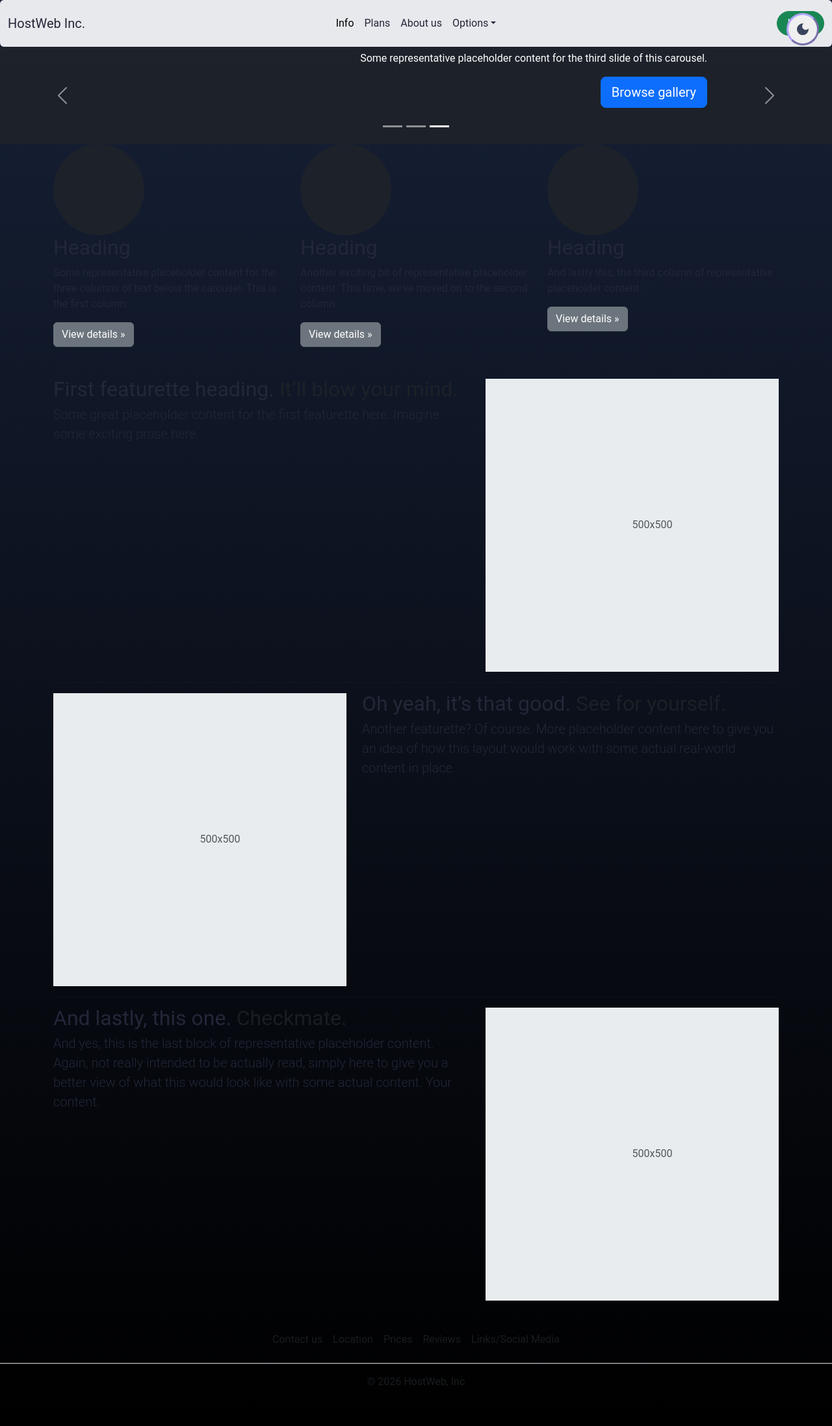
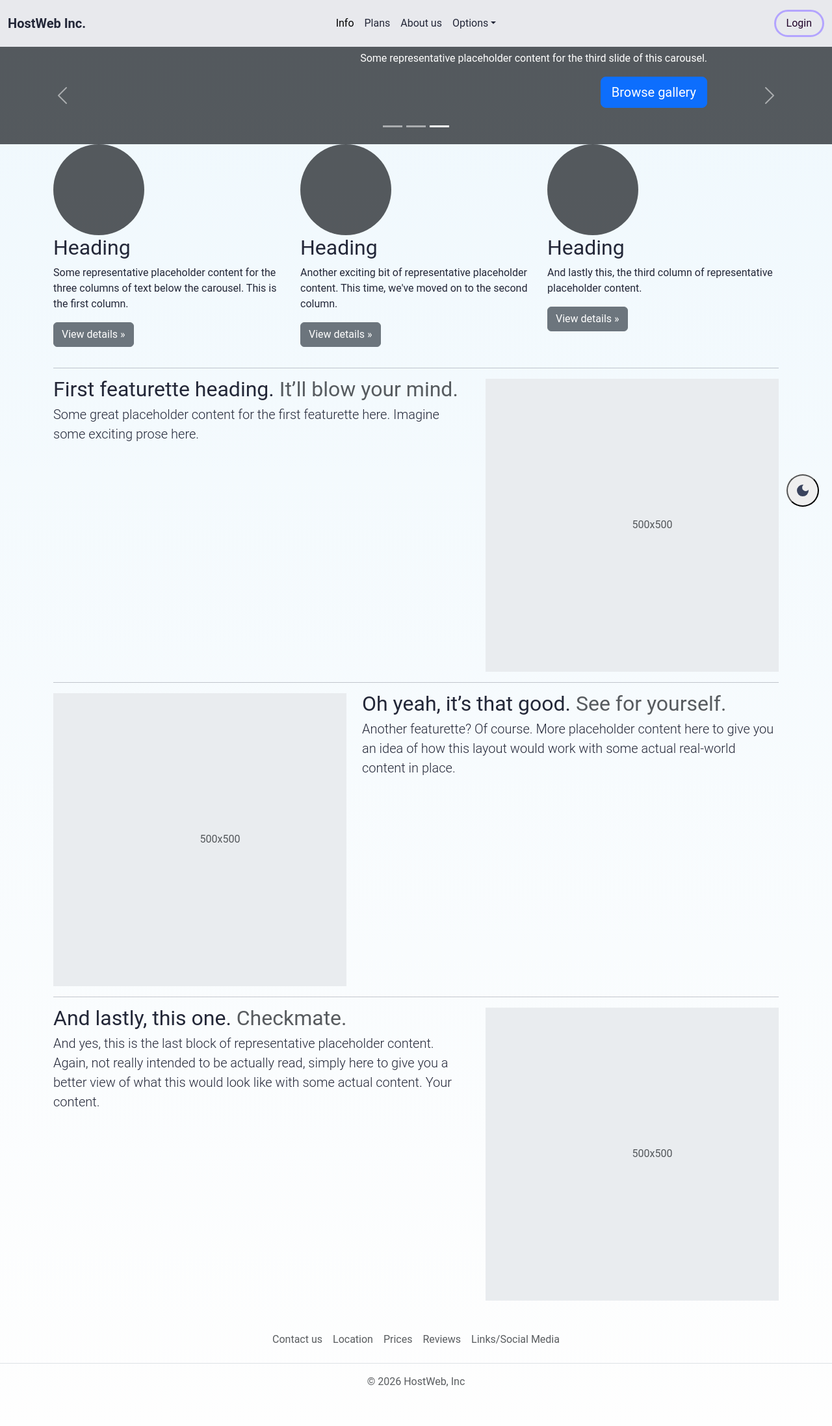
Before and after one commit to fizagui2/Remote-SysAdmin-Platform, a Django app: page / in a window 1280 px wide. Shown: the whole page at 65% size. Run offline with Django 5.2, Linux system fonts and the light colour scheme.

Commit message:
darkmod.js working; improvements in styles.css & change of position of dark/clear button

```diff
--- a/Django/senior_project_app/templates/includes/navbar.html
+++ b/Django/senior_project_app/templates/includes/navbar.html
@@ -1,6 +1,6 @@
-<nav class="navbar navbar-expand-lg navbar_options rounded" aria-label="Thirteenth navbar example">
+<nav class="navbar navbar-expand-lg navbar_options" aria-label="Thirteenth navbar example">
     <div class="container-fluid"> <button class="navbar-toggler" type="button" data-bs-toggle="collapse" data-bs-target="#navbarsExample11" aria-controls="navbarsExample11" aria-expanded="false" aria-label="Toggle navigation"> <span class="navbar-toggler-icon"></span> </button>
-        <div class="collapse navbar-collapse d-lg-flex" id="navbarsExample11"> <a class="navbar-brand col-lg-3 me-0" href="{% url 'home' %}">HostWeb Inc.</a>
+        <div class="collapse navbar-collapse d-lg-flex" id="navbarsExample11"> <a class="navbar-brand col-lg-3 me-0" href="{% url 'home' %}"><b>HostWeb Inc.</b></a>
             <ul class="navbar-nav col-lg-6 justify-content-lg-center">
                 <li class="navbar nav-item"> <a class="nav-link active" aria-current="page" href="#">Info</a></li>
                 <li class="navbar nav-item"> <a class="nav-link" href="{% url 'plans' %}">Plans</a> </li>
@@ -20,7 +20,7 @@
                 </button>
             </div>
             <div class="d-lg-flex col-lg-1 justify-content-lg-end">
-                <button class="btn btn-success rounded-pill px-3" type="button">Login</button>
+                <button class="btn general-button rounded-pill px-3 " type="button">Login</button>
             </div>
         </div>
     </div>
--- a/Django/static/css/styles.css
+++ b/Django/static/css/styles.css
@@ -5,16 +5,17 @@
     --secondary-text:#5f6270;
     --primary-color:#3a435d;
     --accent-color:#0071ff;
-    --buttons-color:#1a003a;
+    --buttons-color:#200328;
     --buttons-border:#b3a4ff;
     --navbar-options:#080128;
     --title:#b1d8fc;
-    --background: #ffffff;
+    --background:
+        linear-gradient(180deg, #eff8fd, #fefefe);
 }
 
 .darkmode{
     --base-color: #120227;
-    --base-variant: #24113a;
+    --base-variant: #060226;
     --text-color:#ffffff;
     --secondary-text:#c5c5c5;
     --primary-color:#8c9eff;
@@ -22,7 +23,9 @@
     --buttons-color: #ffffff;
     --buttons-border: #8c7cff;
     --navbar-options: #ffffff;
-    --background:#120227;
+    --background:
+        linear-gradient(180deg, #162036, #000000);
+    /* #120227; */
 }
 
 
@@ -36,8 +39,7 @@ body{
     padding:0;
     font-family:'Roboto', sans-serif;
     color: var(--text-color);
-    background:
-        linear-gradient(180deg, #162036, #000000);
+    background:var(--background);
     transition: background-color 0.3s, color 0.3s;
 }
 
@@ -45,11 +47,7 @@ h1{
     color:var(--title);
 }
 
-button{
-    color: var(--buttons-color);
-    border-width: 3px;
-    border-color: var(--buttons-border);
-}
+
 
 /*DARKMODE STUFF*/
 #theme-switch{
@@ -61,7 +59,7 @@ button{
     justify-content: center;
     align-items: center;
     position: fixed;
-    top: 20px;
+    bottom: 20px;
     right: 20px;
 }
 
@@ -90,3 +88,9 @@ button{
 .navbar_options .navbar-brand {
     color: var(--text-color);
 }
+
+.general-button{
+    color: var(--buttons-color);
+    border-width: 3px;
+    border-color: var(--buttons-border);
+}
```
